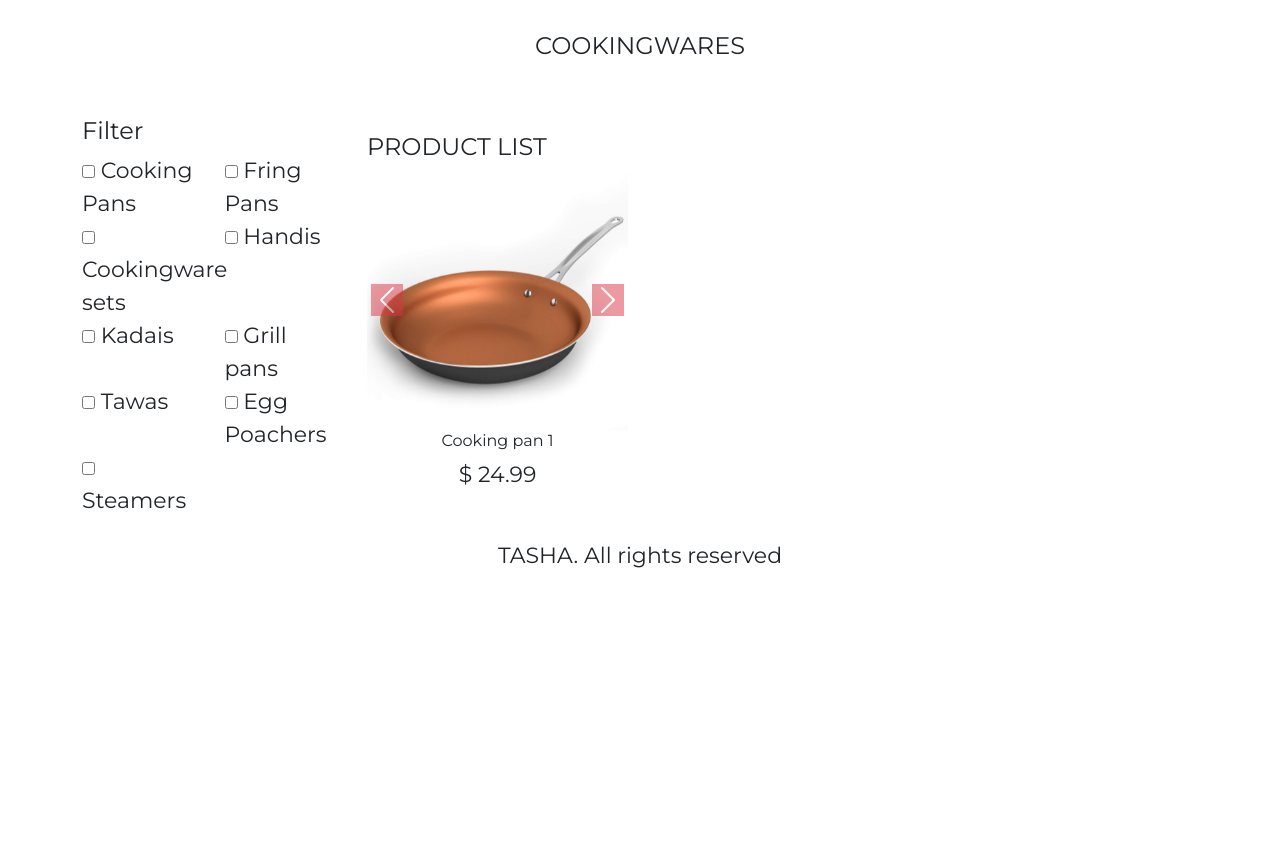
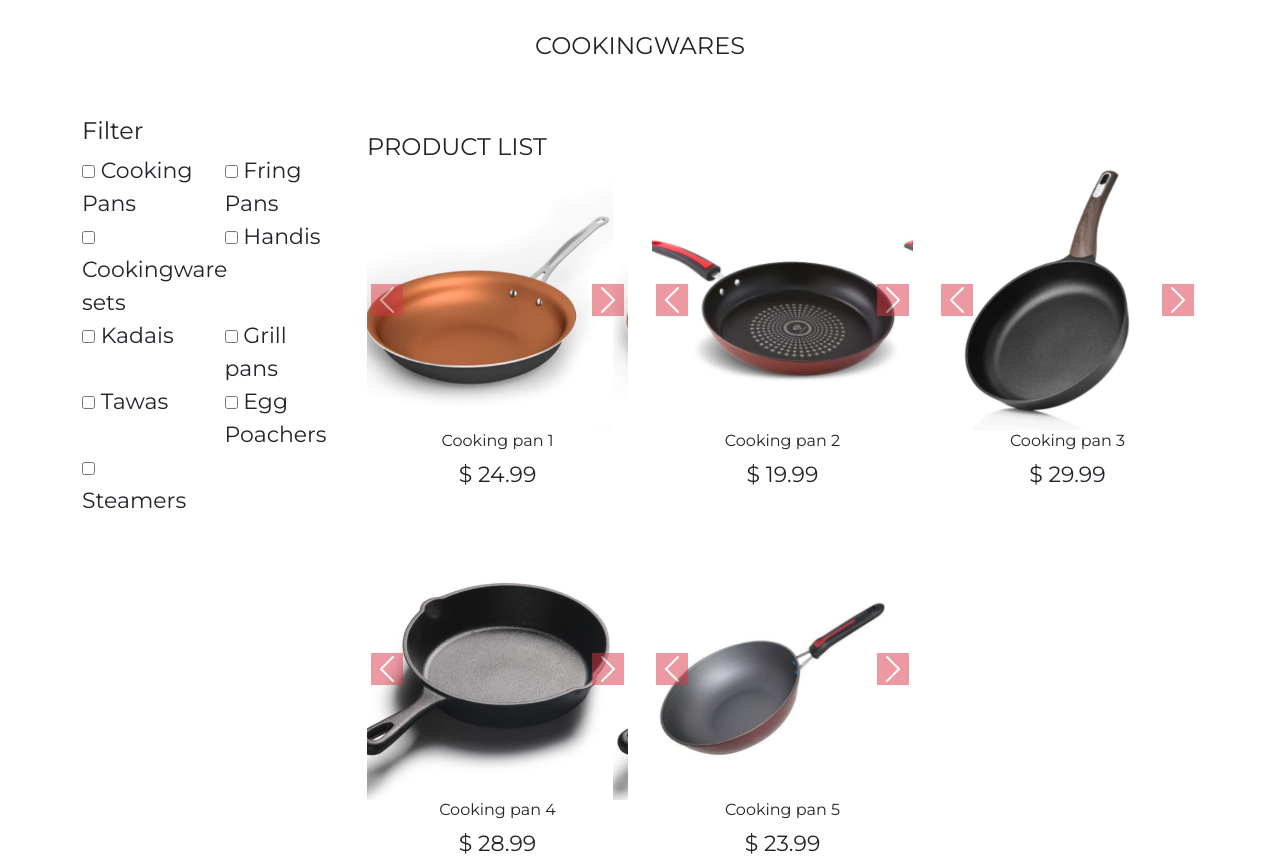
Before and after one commit to lnnhi1310/Kitchen-Appliances, a plain HTML site: page cookwares.html in a window 1280 px wide. Shown: the top 863 px of the page. Before the commit the page ends 800 px from the top, so only its background shows below. Drawn offline with Linux system fonts and the light colour scheme.

Commit message:
Update cookwares.html

```diff
--- a/cookwares.html
+++ b/cookwares.html
@@ -8,7 +8,7 @@
     <script src="/assets/js/jquery-3.6.1.min.js"></script>
     <link rel="stylesheet" href="/assets/js/bootstrap.min.js">
     <link rel="stylesheet" href="/assets/css/bootstrap.min.css">
-    <link rel="stylesheet" href="/assets/js/bootstrap.bundle.min.js">
+    <script src="/assets/js/bootstrap.bundle.min.js"></script>
     <link rel="preconnect" href="https://fonts.googleapis.com">
     <link rel="preconnect" href="https://fonts.gstatic.com" crossorigin>
     <link href="https://fonts.googleapis.com/css2?family=Montserrat&display=swap" rel="stylesheet">
@@ -118,7 +118,7 @@
                                         </div>
                                     </div>
                                 </div>
-                            <!--Cooking pan 2
+                            <!--Cooking pan 2  -->
                                 <div class="col-4 mb-5">
                                     <div class="card border-0 hv-cus">
                                         <div class="img-card">
@@ -152,7 +152,7 @@
                                         </div>
                                     </div>
                                 </div>
-                            Cooking pan 3
+                            <!-- Cooking pan 3  -->
                                 <div class="col-4 mb-5">
                                     <div class="card border-0 hv-cus">
                                         <div class="img-card">
@@ -186,7 +186,7 @@
                                         </div>
                                     </div>
                                 </div>
-                             Cooking pan 4
+                            <!-- Cooking pan 4  -->
                                 <div class="col-4 mb-5">
                                     <div class="card border-0 hv-cus">
                                         <div class="img-card">
@@ -220,7 +220,7 @@
                                         </div>
                                     </div>
                                 </div>
-                             Cooking pan 5
+                            <!-- Cooking pan 5  -->
                                 <div class="col-4 mb-5">
                                     <div class="card border-0 hv-cus">
                                         <div class="img-card">
@@ -254,16 +254,17 @@
                                         </div>
                                     </div>
                                 </div>
-                           Add more product here-->
+                            <!--Add more product here-->
 
                             </div>
                         </div>
                     </div>
-<!-- end right  -->
+                <!-- end right  -->
         <div class="col-12 text-center">TASHA. All rights reserved</div>
             </div>
         </div>
     </div>
 </div>
+
 </body>
 </html>
```
